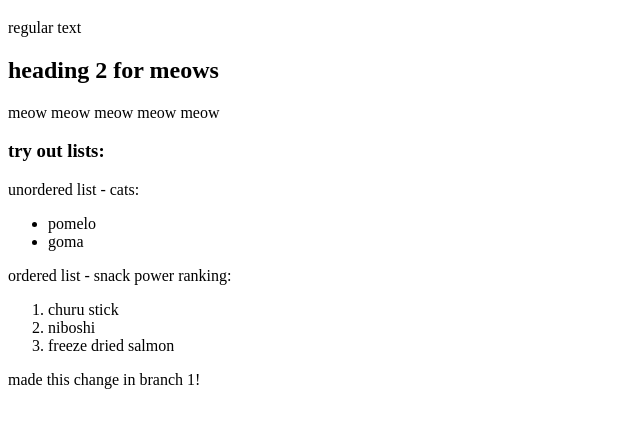
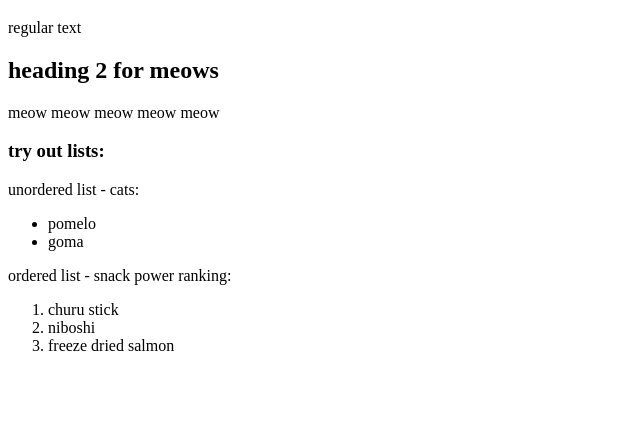
Before and after one commit to ayapomelo/hello-meow, a plain HTML site: page index.html in a window 1280 px wide. Shown: the part 61-488 px from the top of the page, without its empty margins (0-640 px from the left). Drawn offline with Linux system fonts and the light colour scheme.

Commit message:
Revert "merge branch 'branch1'"
This reverts commit f7888f880179e2f803b591a518ef81200275ccd8, reversing
changes made to bab9c7b61c410cdad53f6edf3289367c5b1d6da4.

```diff
--- a/index.html
+++ b/index.html
@@ -27,7 +27,6 @@
         <li> niboshi </li>
         <li> freeze dried salmon </li>
     </ol>
-    <p> made this change in branch 1!</p>
 </body>
 
 </html>
```
